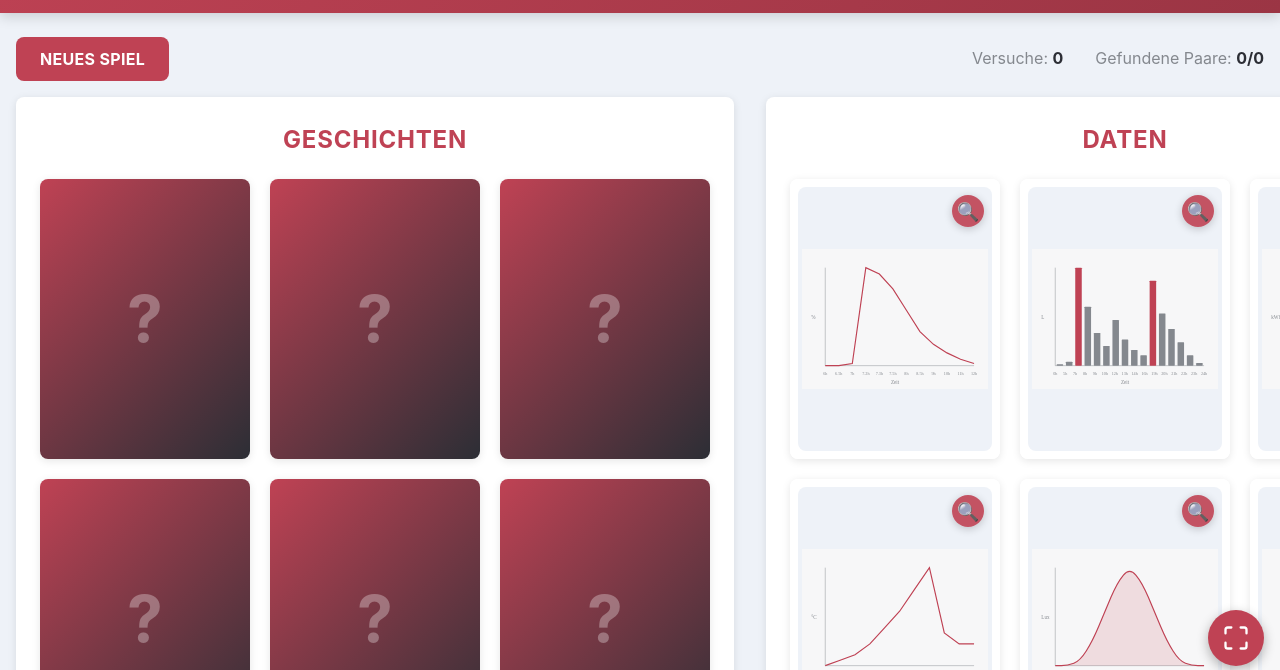
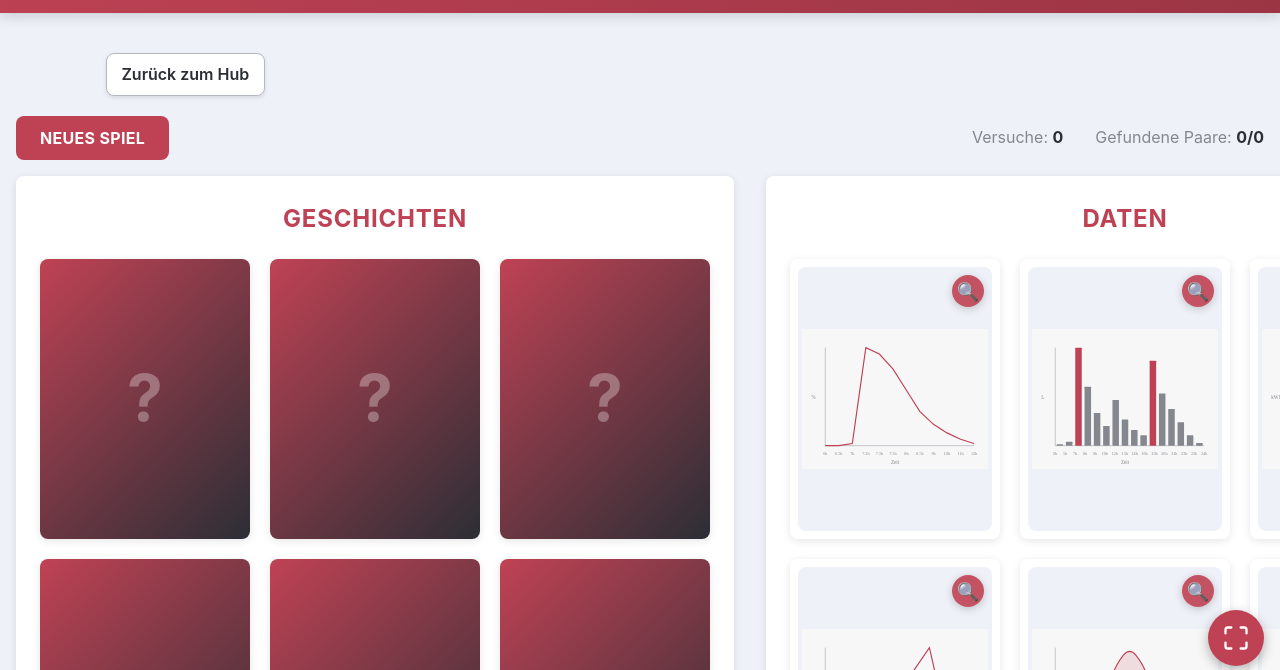
Before and after one commit to tucmi/simplications-outreach, a plain HTML site: page pages/memory-game.html in a window 1280 px wide. Shown: the part 118-788 px from the top of the page. Drawn offline with Linux system fonts and the light colour scheme.

Commit message:
changed hub link

```diff
--- a/assets/css/common.css
+++ b/assets/css/common.css
@@ -169,6 +169,42 @@ button:disabled {
     transform: translateY(-2px);
 }
 
+/* Top action links (e.g. "Zurueck zum Hub") */
+.page-actions {
+    display: flex;
+    flex-wrap: wrap;
+    gap: 0.75rem;
+    margin: 1rem auto 1.25rem;
+    padding: 0 1rem;
+    max-width: 1100px;
+}
+
+.action-button {
+    display: inline-flex;
+    align-items: center;
+    justify-content: center;
+    min-height: 2.5rem;
+    padding: 0.5rem 0.9rem;
+    border-radius: var(--border-radius);
+    font-weight: 600;
+    text-decoration: none;
+    border: 1px solid transparent;
+    transition: all var(--transition-medium);
+}
+
+.action-button-secondary {
+    color: var(--dark-color);
+    background: var(--white);
+    border-color: var(--gray-light);
+    box-shadow: var(--shadow-sm);
+}
+
+.action-button-secondary:hover {
+    background: var(--light-color);
+    box-shadow: var(--shadow-md);
+    transform: translateY(-1px);
+}
+
 /* ============================================
    Common Animations
    ============================================ */
--- a/pages/memory-game.html
+++ b/pages/memory-game.html
@@ -16,6 +16,10 @@
     </header>
 
     <main class="main-content">
+        <section class="page-actions" aria-label="Seitenaktionen">
+            <a class="action-button action-button-secondary" href="../index.html">Zurück zum Hub</a>
+        </section>
+
         <div class="game-controls">
             <div class="game-buttons">
                 <button id="newGameButton" class="btn">Neues Spiel</button>
@@ -55,7 +59,6 @@
         <div class="footer-content">
             <p>Ein Projekt von <a href="https://simplications.tucmi.de" target="_blank" rel="noopener noreferrer">Simplications</a></p>
             <p>Entwickelt im Rahmen des Projekts "Implikationen (vermeintlich) einfacher Sensordaten für Privatheit im Zuhause"</p>
-            <p><a href="../index.html">Zurück zum Hub</a></p>
             <p><a href="https://github.com/tucmi/simplications-outreach" target="_blank" rel="noopener noreferrer">GitHub Repository</a></p>
         </div>
     </footer>
```
Also changed, not shown: pages/checkliste-smart-home.html (+1 -1 lines), pages/fallbeispiele-memory-game.html (+4 -1 lines), pages/konsens-protokoll.html (+1 -1 lines), pages/massnahmenkatalog.html (+4 -1 lines), pages/sensorium-game.html (+4 -1 lines).
